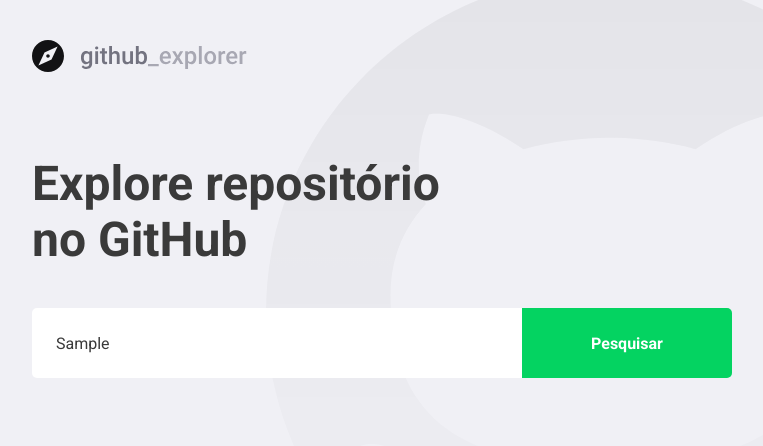
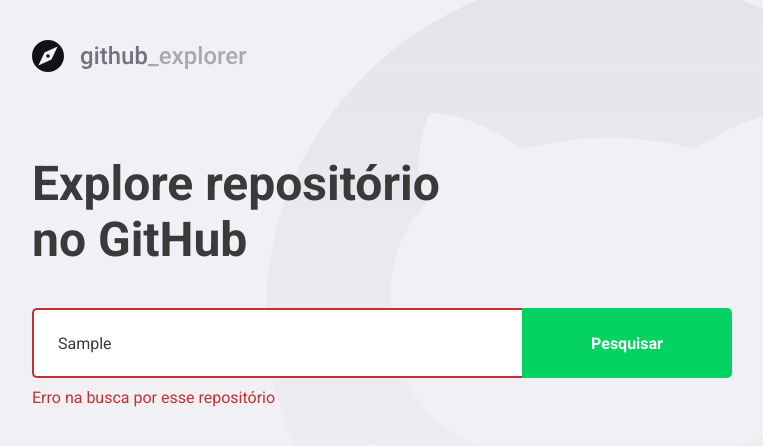
Before and after one commit to giandalpont/github-explorer, a React (Create React App) app: page / in a window 1280 px wide. Both pictures are taken after typing "Sample" into the empty fields and a click on the button "Pesquisar". Shown: the top 446 px of the page, without its empty margins (148-911 px from the left). Built offline with nearby package versions, Linux system fonts and the light colour scheme; no server answers; the HTML template or start-up script is replaced by a standard one.

Commit message:
lidando com erros

```diff
--- a/src/pages/Dashboard/index.tsx
+++ b/src/pages/Dashboard/index.tsx
@@ -2,7 +2,7 @@
 import { FiChevronRight } from 'react-icons/fi'
 import api from '../../services/api'
 
-import { Title, Form, Repositores } from './styles'
+import { Title, Form, Repositores, Error } from './styles'
 
 import logo from '../../assets/github-logo.svg'
 
@@ -17,10 +17,18 @@
 
 const Dashboard: React.FC = () => {
   const [newRepo, setNewRepo] = useState('')
+  const [inputError, setInputError] = useState('')
   const [repositories, setRepositories] = useState<RepositoryProps[]>([])
 
   async function handleAddRepository(event: FormEvent<HTMLFormElement>): Promise<void> {
     event.preventDefault()
+
+    if (!newRepo) {
+      setInputError('Digite o autor/nome do repositório')
+      return;
+    }
+
+    try {
       // Adição de um novo repositório
       const response = await api.get(`repos/${newRepo}`)
 
@@ -29,15 +37,19 @@
       setRepositories([...repositories, repository])
 
       setNewRepo('')
+      setInputError('')
       // Consumor API do Github
       // Salvar novo repositório no estado
+    } catch (err) {
+      setInputError('Erro na busca por esse repositório')
+    }
   }
 
   return (
     <>
       <img src={logo} alt="GitHub"/>
       <Title>Explore repositório no GitHub</Title>
-      <Form action="" onSubmit={handleAddRepository}>
+      <Form hasError={!!inputError} onSubmit={handleAddRepository}>
         <input
           value={newRepo}
           onChange={e => setNewRepo(e.target.value)}
@@ -45,6 +57,7 @@
         />
         <button type="submit">Pesquisar</button>
       </Form>
+      { inputError && <Error>{inputError}</Error>}
       <Repositores>
         {repositories.map(rep => (
           <a key={rep.full_name} href="teste">
--- a/src/pages/Dashboard/styles.ts
+++ b/src/pages/Dashboard/styles.ts
@@ -1,5 +1,9 @@
-import styled from 'styled-components'
+import styled, { css } from 'styled-components'
 import { shade } from 'polished'
+
+interface FormProps {
+  hasError: boolean;
+}
 
 export const Title = styled.h1`
   font-size: 48px;
@@ -10,7 +14,7 @@
   margin-top: 80px;
 `;
 
-export const Form = styled.form`
+export const Form = styled.form<FormProps>`
   margin-top: 40px;
   max-width: 700px;
 
@@ -20,9 +24,14 @@
     flex: 1;
     height: 70px;
     padding: 0 24px;
-    border: 0;
+    border: 2px solid #fff;
     border-radius: 5px 0 0 5px;
     color: #3A3A3A;
+    border-right: 0;
+
+    ${(props) => props.hasError && css`
+      border-color: #c53030;
+    `}
 
     &::placeholder {
 
@@ -99,3 +108,9 @@
     }
   }
 `;
+
+export const Error = styled.span`
+  display: block;
+  margin-top: 10px;
+  color: #c53030;
+`;
--- a/src/services/api.ts
+++ b/src/services/api.ts
@@ -1,7 +1,7 @@
 import axios from 'axios'
 
 const api = axios.create({
-  baseURL: 'https://api.github.com/',
+  baseURL: 'https://api.github.com',
 })
 
 export default api
```
Lines whose indentation alone changed are shown as unchanged.
